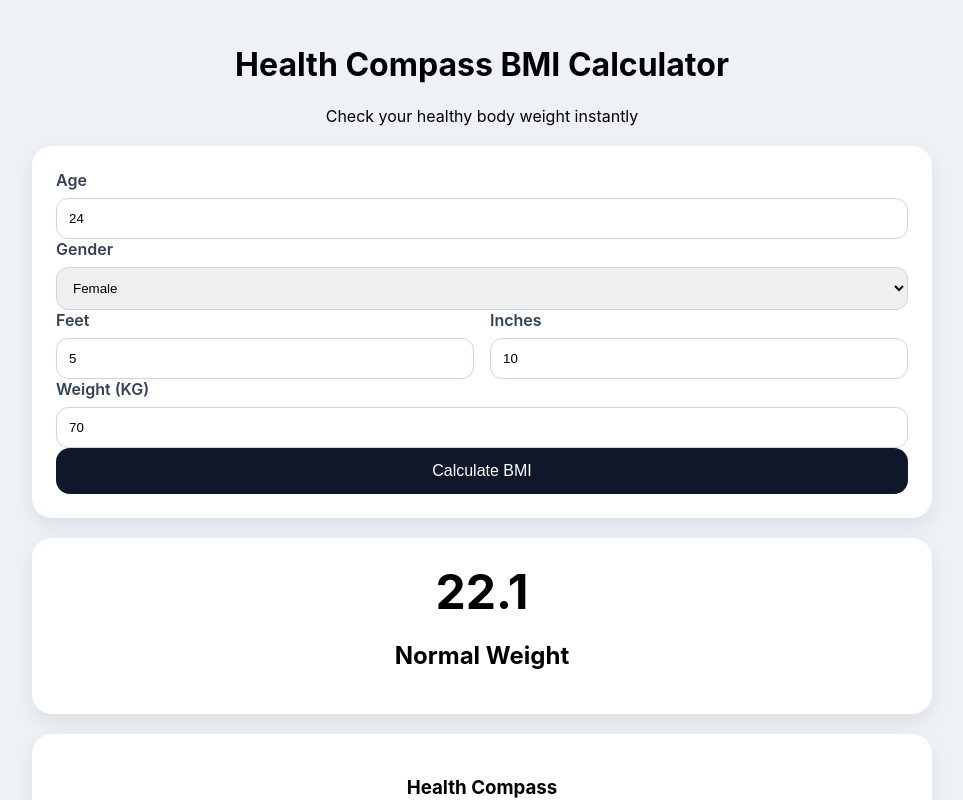
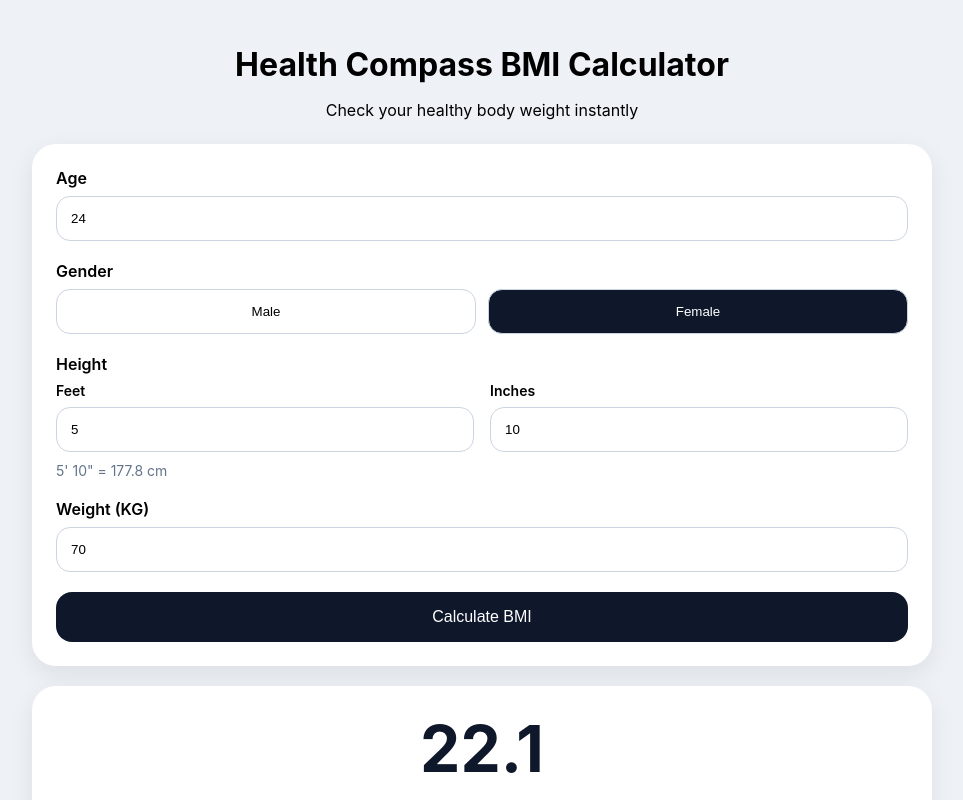
Before and after one commit to stratopedia/bmi-health-compass, a React (Vite) app: page / in a window 1280 px wide. Both pictures are taken after a click on the button "Calculate BMI". Shown: the top 800 px of the page, without its empty margins (158-1121 px from the left). Built offline with nearby package versions, Linux system fonts and the light colour scheme.

Commit message:
Added a health gauge component

```diff
--- a/package.json
+++ b/package.json
@@ -1,5 +1,5 @@
 {
-  "name": "bmi-health-compass-v2",
+  "name": "bmi-health-compass",
   "private": true,
   "version": "1.0.0",
   "type": "module",
--- a/src/App.tsx
+++ b/src/App.tsx
@@ -1,67 +1,131 @@
 import { useState } from "react";
+import HealthCompassGauge from "./components/HealthCompassGauge";
+
 export default function App() {
   const [age, setAge] = useState(24);
   const [gender, setGender] = useState("Female");
+
   const [feet, setFeet] = useState(5);
-  const [inch, setInch] = useState(10);
+  const [inches, setInches] = useState(10);
+
   const [weight, setWeight] = useState(70);
-  const [res, setRes] = useState<any>();
-  const calc = () => {
-    const cm = feet * 30.48 + inch * 2.54;
-    const bmi = weight / ((cm / 100) * (cm / 100));
-    setRes({
-      bmi: bmi.toFixed(1),
-      cat:
-        bmi < 18.5
-          ? "Underweight"
-          : bmi < 25
-            ? "Normal Weight"
-            : bmi < 30
-              ? "Overweight"
-              : "Obese",
-    });
+
+  const [bmi, setBMI] = useState<number | null>(null);
+  const [category, setCategory] = useState("");
+
+  const calculateBMI = () => {
+    const cm = feet * 30.48 + inches * 2.54;
+
+    const value = weight / Math.pow(cm / 100, 2);
+
+    setBMI(Number(value.toFixed(1)));
+
+    if (value < 18.5) {
+      setCategory("Underweight");
+    } else if (value < 25) {
+      setCategory("Normal Weight");
+    } else if (value < 30) {
+      setCategory("Overweight");
+    } else {
+      setCategory("Obese");
+    }
   };
+
   return (
     <div className="container">
       <div className="hero">
         <h1>Health Compass BMI Calculator</h1>
         <p>Check your healthy body weight instantly</p>
       </div>
+
       <div className="card">
+        <div className="field">
           <label>Age</label>
-        <input value={age} onChange={(e) => setAge(+e.target.value)} />
-        <br />
+          <input
+            type="number"
+            value={age}
+            onChange={(e) => setAge(Number(e.target.value))}
+          />
+        </div>
+
+        <div className="field">
           <label>Gender</label>
-        <select value={gender} onChange={(e) => setGender(e.target.value)}>
-          <option>Female</option>
-          <option>Male</option>
-        </select>
+
+          <div className="gender-group">
+            <button
+              className={gender === "Male" ? "active" : ""}
+              onClick={() => setGender("Male")}
+            >
+              Male
+            </button>
+
+            <button
+              className={gender === "Female" ? "active" : ""}
+              onClick={() => setGender("Female")}
+            >
+              Female
+            </button>
+          </div>
+        </div>
+
+        <div className="field">
+          <label>Height</label>
+
           <div className="grid2">
             <div>
-            <label>Feet</label>
-            <input value={feet} onChange={(e) => setFeet(+e.target.value)} />
+              <label className="small-label">Feet</label>
+              <input
+                type="number"
+                value={feet}
+                onChange={(e) => setFeet(Number(e.target.value))}
+              />
             </div>
+
             <div>
-            <label>Inches</label>
-            <input value={inch} onChange={(e) => setInch(+e.target.value)} />
+              <label className="small-label">Inches</label>
+              <input
+                type="number"
+                value={inches}
+                onChange={(e) => setInches(Number(e.target.value))}
+              />
             </div>
           </div>
+
+          <div className="helper">
+            {feet}' {inches}" = {(feet * 30.48 + inches * 2.54).toFixed(1)} cm
+          </div>
+        </div>
+
+        <div className="field">
           <label>Weight (KG)</label>
-        <input value={weight} onChange={(e) => setWeight(+e.target.value)} />
-        <br />
-        <button className="btn" onClick={calc}>
+
+          <input
+            type="number"
+            value={weight}
+            onChange={(e) => setWeight(Number(e.target.value))}
+          />
+        </div>
+
+        <button className="btn" onClick={calculateBMI}>
           Calculate BMI
         </button>
       </div>
-      {res && (
+
+      {bmi && (
         <>
-          <div className="card result">
-            <div className="score">{res.bmi}</div>
-            <h2>{res.cat}</h2>
+          <div className="card result-card">
+            <div className="bmi-number">{bmi}</div>
+
+            <div className="category">{category}</div>
+
+            <div className="health-score">
+              Health Score: {Math.max(0, 100 - Math.abs(22 - bmi) * 4).toFixed(0)}
+              /100
             </div>
-          <div className="card result">
-            <h3>Health Compass</h3>
-            <p>Gauge placeholder ready for next upgrade</p>
+          </div>
+
+          <div className="card">
+            <HealthCompassGauge bmi={bmi} />
           </div>
         </>
       )}
--- /dev/null
+++ b/src/components/HealthCompassGauge.tsx
@@ -0,0 +1,69 @@
+interface Props {
+  bmi: number;
+}
+
+export default function HealthCompassGauge({ bmi }: Props) {
+  const clampedBMI = Math.min(Math.max(bmi, 10), 40);
+
+  const angle = ((clampedBMI - 10) / 30) * 180 - 90;
+
+  return (
+    <div className="gauge-container">
+      <svg viewBox="0 0 300 180" width="100%" height="280">
+        {/* Underweight */}
+        <path
+          d="M30 150 A120 120 0 0 1 90 45"
+          stroke="#60a5fa"
+          strokeWidth="18"
+          fill="none"
+        />
+
+        {/* Normal */}
+        <path
+          d="M90 45 A120 120 0 0 1 150 30"
+          stroke="#22c55e"
+          strokeWidth="18"
+          fill="none"
+        />
+
+        {/* Overweight */}
+        <path
+          d="M150 30 A120 120 0 0 1 220 45"
+          stroke="#f59e0b"
+          strokeWidth="18"
+          fill="none"
+        />
+
+        {/* Obese */}
+        <path
+          d="M220 45 A120 120 0 0 1 270 150"
+          stroke="#ef4444"
+          strokeWidth="18"
+          fill="none"
+        />
+
+        {/* Needle */}
+        <g transform="translate(150,150)">
+          <line
+            x1="0"
+            y1="0"
+            x2={90 * Math.cos((angle * Math.PI) / 180)}
+            y2={90 * Math.sin((angle * Math.PI) / 180)}
+            stroke="#1e293b"
+            strokeWidth="5"
+            strokeLinecap="round"
+          />
+
+          <circle r="8" fill="#1e293b" />
+        </g>
+      </svg>
+
+      <div className="gauge-labels">
+        <span>Under</span>
+        <span>Normal</span>
+        <span>Over</span>
+        <span>Obese</span>
+      </div>
+    </div>
+  );
+}
--- a/src/styles.css
+++ b/src/styles.css
@@ -3,54 +3,126 @@ body {
   background: #eef2f7;
   font-family: Inter, Arial, sans-serif;
 }
+
 .container {
   max-width: 900px;
   margin: auto;
   padding: 24px;
 }
+
+.hero {
+  text-align: center;
+  margin-bottom: 24px;
+}
+
+.hero h1 {
+  margin-bottom: 8px;
+}
+
 .card {
   background: white;
-  border-radius: 20px;
+  border-radius: 24px;
   padding: 24px;
-  box-shadow: 0 8px 20px rgba(0, 0, 0, 0.08);
+  margin-bottom: 20px;
+  box-shadow: 0 8px 24px rgba(0, 0, 0, 0.08);
+}
+
+.field {
   margin-bottom: 20px;
 }
+
 label {
   display: block;
   font-weight: 600;
   margin-bottom: 8px;
-  color: #334155;
 }
-input,
-select {
+
+.small-label {
+  font-size: 14px;
+}
+
+input {
   width: 100%;
-  padding: 12px;
+  box-sizing: border-box;
+  padding: 14px;
+  border-radius: 14px;
   border: 1px solid #cbd5e1;
-  border-radius: 12px;
-  box-sizing: border-box;
 }
+
 .grid2 {
   display: grid;
   grid-template-columns: 1fr 1fr;
   gap: 16px;
 }
+
 .btn {
   width: 100%;
-  padding: 14px;
   border: none;
-  border-radius: 14px;
+  padding: 16px;
+  border-radius: 16px;
   background: #0f172a;
   color: white;
+  cursor: pointer;
   font-size: 16px;
 }
-.hero {
-  text-align: center;
-  margin-bottom: 20px;
+
+.btn:hover {
+  background: #1e293b;
 }
-.score {
-  font-size: 48px;
-  font-weight: 700;
+
+.gender-group {
+  display: flex;
+  gap: 12px;
 }
-.result {
+
+.gender-group button {
+  flex: 1;
+  border: 1px solid #cbd5e1;
+  background: white;
+  padding: 14px;
+  border-radius: 14px;
+  cursor: pointer;
+}
+
+.gender-group button.active {
+  background: #0f172a;
+  color: white;
+}
+
+.helper {
+  margin-top: 10px;
+  color: #64748b;
+  font-size: 14px;
+}
+
+.result-card {
   text-align: center;
 }
+
+.bmi-number {
+  font-size: 64px;
+  font-weight: bold;
+  color: #0f172a;
+}
+
+.category {
+  font-size: 24px;
+  margin-top: 10px;
+  color: #22c55e;
+}
+
+.health-score {
+  margin-top: 10px;
+  color: #475569;
+}
+
+.gauge-container {
+  text-align: center;
+}
+
+.gauge-labels {
+  display: flex;
+  justify-content: space-between;
+  margin-top: -10px;
+  color: #64748b;
+}
```
Also changed, not shown: src/main.tsx (+1 -14 lines), 2 other files (tests, documents, lock files or other folders). Lines whose indentation alone changed are shown as unchanged.
